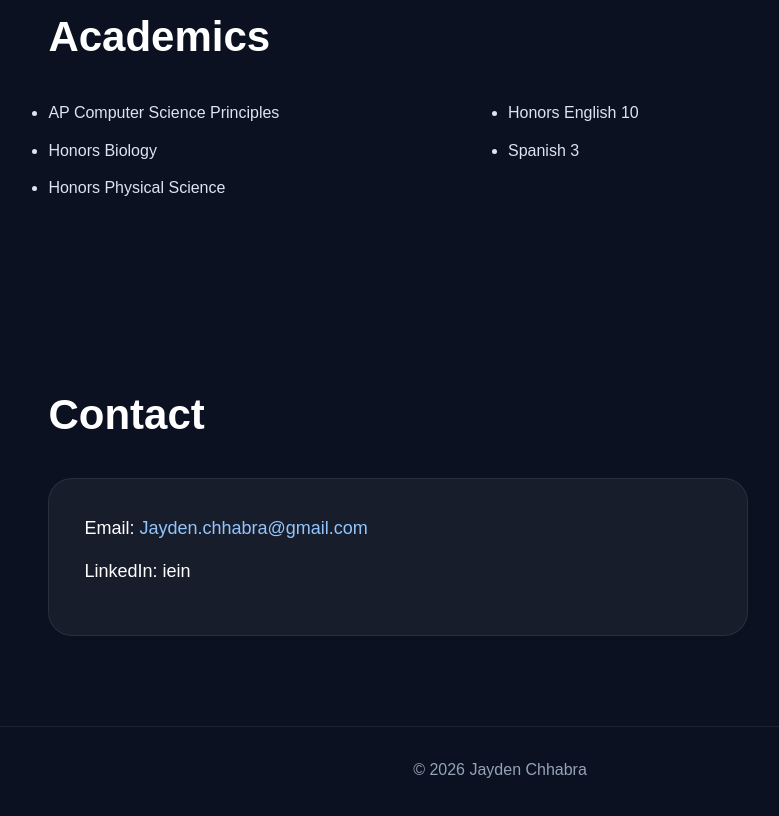
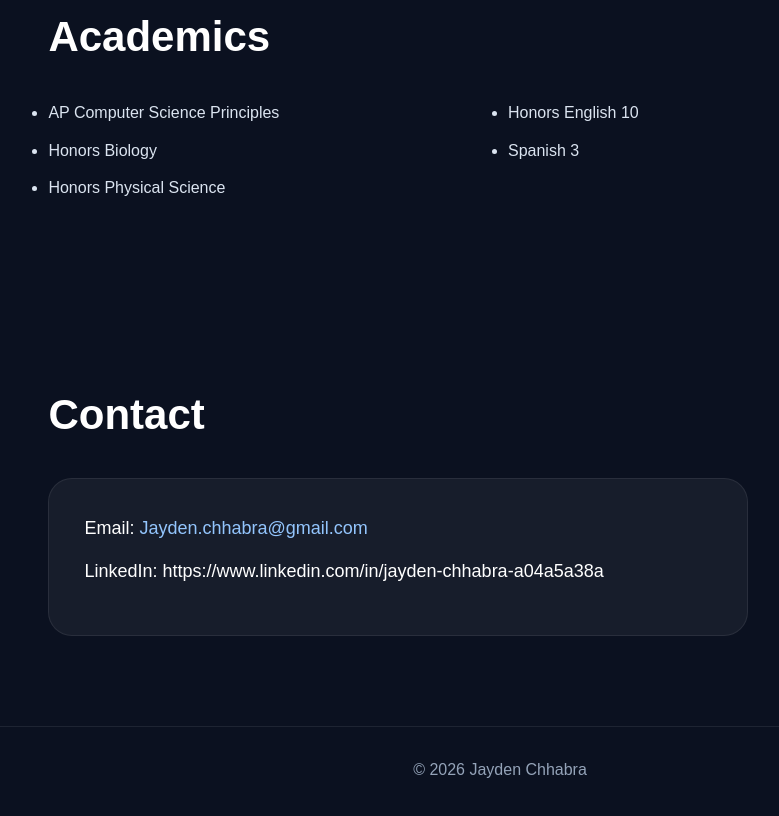
Before and after one commit to Jayden-Chhabra/jaydenchhabra.github.io, a plain HTML site: page index.html in a window 1280 px wide. Shown: the part 2344-3160 px from the top of the page, without its empty margins (140-919 px from the left). Drawn offline with Linux system fonts and the light colour scheme.

Commit message:
Update LinkedIn link in index.html

```diff
--- a/index.html
+++ b/index.html
@@ -377,7 +377,7 @@ engineering, and creative problem-solving.
     </a>
     </p>
 
-    <p>LinkedIn: iein</p>
+    <p>LinkedIn: https://www.linkedin.com/in/jayden-chhabra-a04a5a38a</p>
 </div>
 
 </section>
```
